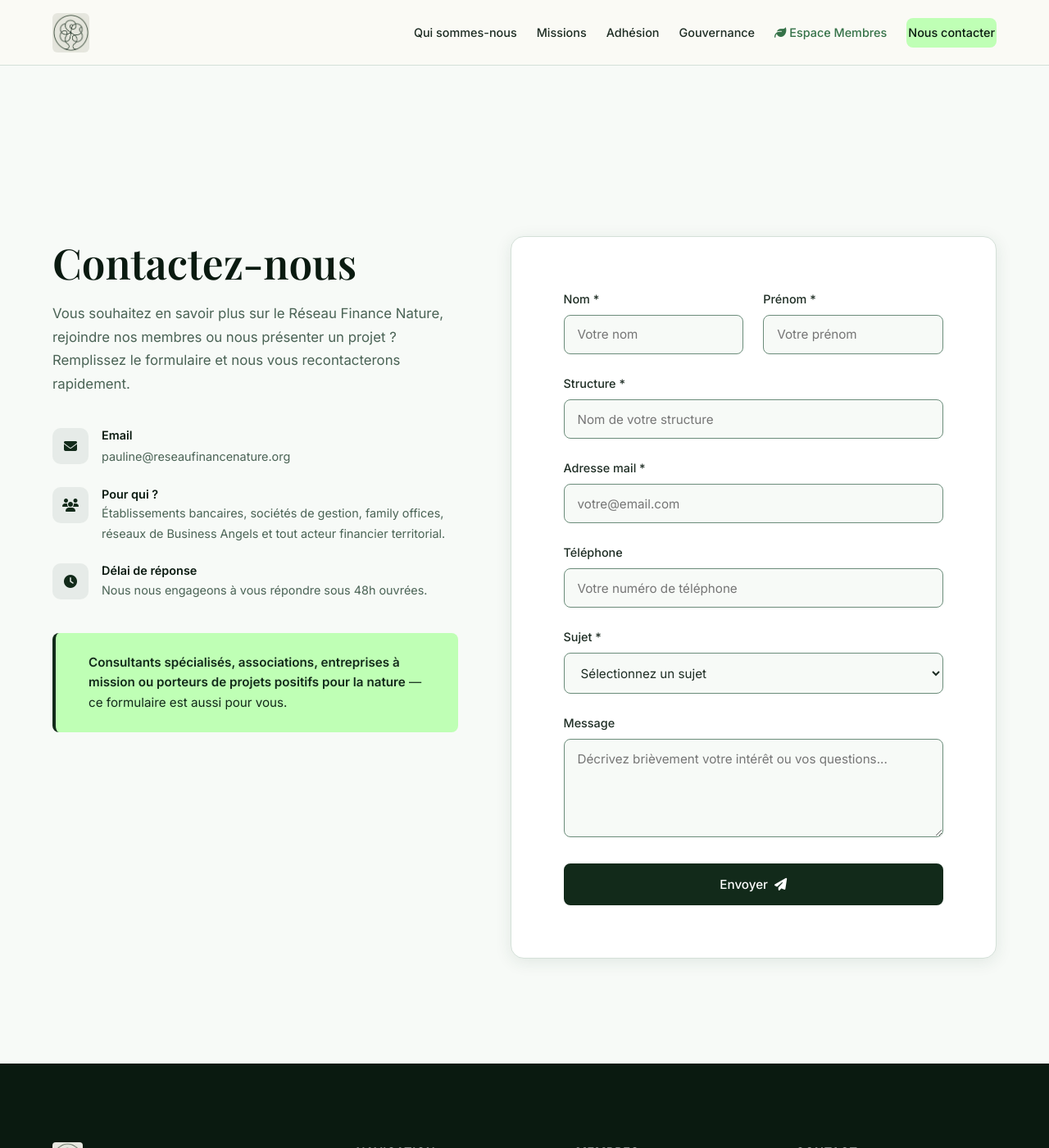
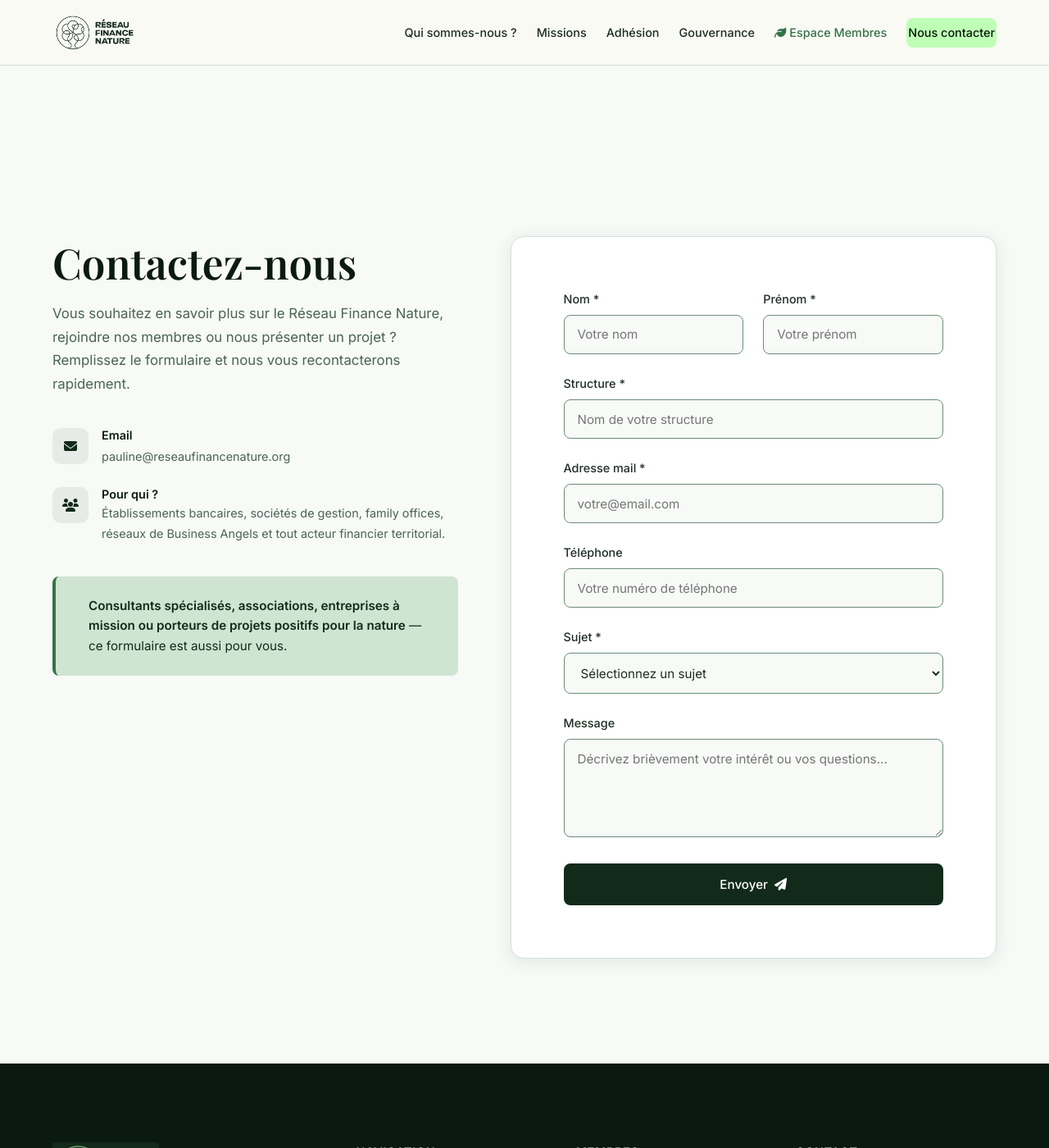
Before and after one commit to fabriceliut/reseau-finance-nature, a Jekyll site: the page built from pages/contact.html, in a window 1280 px wide and 1400 px high. Shown: the whole window at 82% size. Built offline with Jekyll 4.4.1, drawn with Linux system fonts in a browser that asks for light colours; some of the changed text lies outside the part shown.

Commit message:
Ajustements site : accroche, logos, couleurs contact, missions

```diff
--- a/_includes/footer.html
+++ b/_includes/footer.html
@@ -3,15 +3,15 @@
     <div class="footer-grid">
       <div class="footer-brand">
         <div class="footer-logo">
-          <img src="{{ '/assets/images/logo.png' | relative_url }}" alt="Réseau Finance Nature" class="footer-logo-img" height="40">
+          <img src="{{ '/assets/images/logo-complet-footer.jpg' | relative_url }}" alt="Réseau Finance Nature" class="footer-logo-img" height="60">
         </div>
-        <p>Association loi 1901 fédérant les acteurs financiers territoriaux pour sensibiliser aux enjeux de la nature et mobiliser les financements privés en faveur de projets à impact positif.</p>
+        <p class="footer-tagline">Connecter Finance, Nature, Territoires</p>
       </div>
 
       <nav class="footer-links" aria-label="Navigation secondaire">
         <p class="footer-heading"><strong>Navigation</strong></p>
         <ul>
-          <li><a href="{{ '/' | relative_url }}#qui-sommes-nous">Qui sommes-nous</a></li>
+          <li><a href="{{ '/' | relative_url }}#qui-sommes-nous">Qui sommes-nous ?</a></li>
           <li><a href="{{ '/' | relative_url }}#missions">Nos missions</a></li>
           <li><a href="{{ '/' | relative_url }}#adhesion">Adhésion</a></li>
           <li><a href="{{ '/' | relative_url }}#gouvernance">Gouvernance</a></li>
--- a/_includes/header.html
+++ b/_includes/header.html
@@ -1,12 +1,12 @@
 <header class="site-header" id="siteHeader">
   <div class="container header-inner">
     <a href="{{ '/' | relative_url }}" class="logo" aria-label="Accueil Réseau Finance & Nature">
-      <img src="{{ '/assets/images/logo.png' | relative_url }}" alt="Réseau Finance Nature" class="logo-img" height="48">
+      <img src="{{ '/assets/images/logo-header.webp' | relative_url }}" alt="Réseau Finance Nature" class="logo-img" height="48">
     </a>
 
     <nav class="main-nav" id="mainNav" aria-label="Navigation principale">
       <ul>
-        <li><a href="{{ '/' | relative_url }}#qui-sommes-nous">Qui sommes-nous</a></li>
+        <li><a href="{{ '/' | relative_url }}#qui-sommes-nous">Qui sommes-nous ?</a></li>
         <li><a href="{{ '/' | relative_url }}#missions">Missions</a></li>
         <li><a href="{{ '/' | relative_url }}#adhesion">Adhésion</a></li>
         <li><a href="{{ '/' | relative_url }}#gouvernance">Gouvernance</a></li>
--- a/assets/css/style.css
+++ b/assets/css/style.css
@@ -1188,10 +1188,18 @@
 }
 
 .footer-logo-img {
-  height: 40px;
+  height: 60px;
   width: auto;
   flex-shrink: 0;
   border-radius: 4px;
+}
+
+.footer-tagline {
+  font-family: var(--font-heading);
+  font-size: 1.05rem;
+  font-style: italic;
+  color: var(--color-secondary);
+  margin-bottom: var(--space-sm);
 }
 
 .footer-brand p {
@@ -1981,9 +1989,9 @@
 .contact-callout {
   margin-top: var(--space-lg);
   padding: var(--space-md) var(--space-lg);
-  background: var(--color-secondary);
+  background: #D0E4D2;
   border-radius: var(--radius);
-  border-left: 4px solid var(--color-primary);
+  border-left: 4px solid var(--color-accent);
 }
 
 .contact-callout p {
--- a/pages/contact.html
+++ b/pages/contact.html
@@ -30,13 +30,7 @@
           </div>
         </div>
 
-        <div class="contact-detail">
-          <div class="contact-detail-icon"><i aria-hidden="true" class="fas fa-clock"></i></div>
-          <div>
-            <h2 class="contact-detail-title">Délai de réponse</h2>
-            <p>Nous nous engageons à vous répondre sous 48h ouvrées.</p>
-          </div>
-        </div>
+
 
         <div class="contact-callout">
           <p><strong>Consultants spécialisés, associations, entreprises à mission ou porteurs de projets positifs pour la nature</strong> — ce formulaire est aussi pour vous.</p>
```
Also changed, not shown: index.html (+4 -4 lines), assets/images/logo-complet-footer.jpg (added), assets/images/logo-header.webp (added), assets/images/pauline-maillard.jpg.
